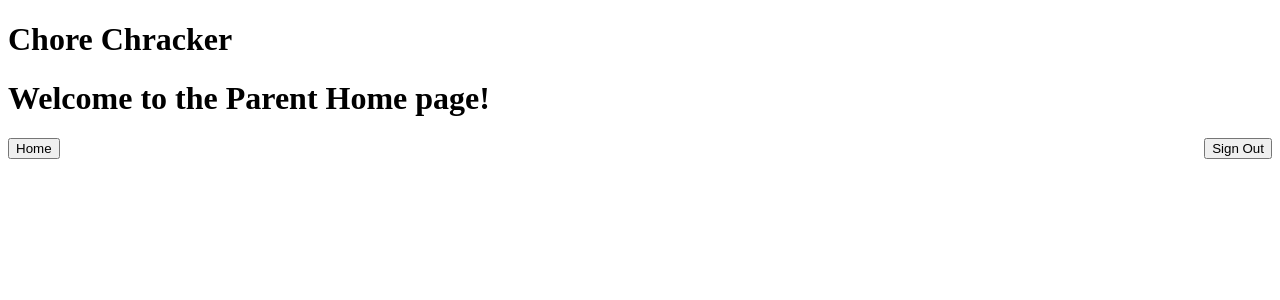
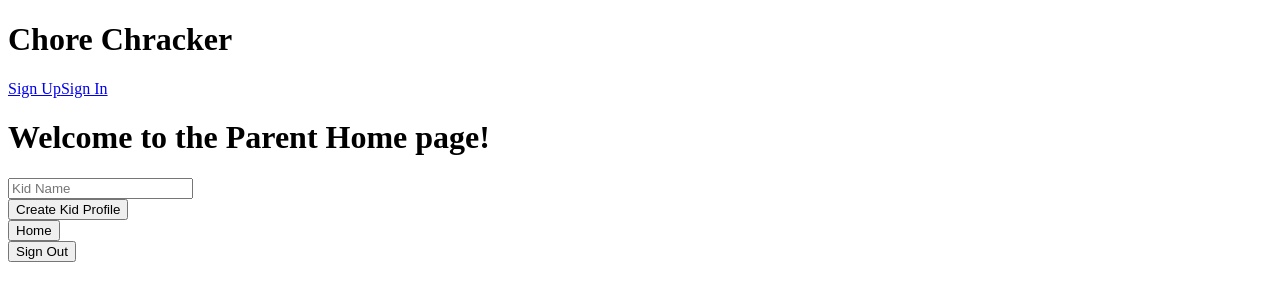
Before and after one commit to TheEPICturkey/ChoreChracker, a React (Create React App) app: page /parentHome in a window 1280 px wide. Shown: the top 300 px of the page. Built offline with nearby package versions, Linux system fonts and the light colour scheme; no server answers.

Commit message:
Fixed major bugs and added ability to create child profile.

```diff
--- a/src/App.js
+++ b/src/App.js
@@ -29,15 +29,18 @@
 
 import React from 'react';
 import { BrowserRouter as Router, Route, Routes } from 'react-router-dom';
+
+// Context Providers
+import { AuthProvider } from './context/AuthContext';
+
+// Components
 import Navbar from './components/navigation/Navbar';
 import SignIn from './components/auth/SignIn';
 import SignUp from './components/auth/SignUp';
 import Home from './components/navigation/Home';
+import KidProfile from './components/navigation/KidProfile';
 import ParentProfile from './components/navigation/ParentProfile';
 import ParentHome from './components/navigation/ParentHome';
-import { AuthProvider } from './context/AuthContext';
-
-<Route path="/parent-home" element={<ParentHome />} />
 
 const App = () => {
   return (
@@ -49,12 +52,14 @@ const App = () => {
           <Route path="/sign-in" element={<SignIn />} />
           <Route path="/sign-up" element={<SignUp />} />
           <Route path="/home" element={<Home />} />
-          <Route path="/home/parent" element={<ParentProfile />} /> {/* New route for the ParentProfile component */}
-          <Route path="/parentHome" element={<ParentHome />} /> {/* New route for the ParentHome component */}
+          <Route path="/kid-profile" element={<KidProfile />} />
+          <Route path="/kid-profile/:id" element={<KidProfile />} />
+          <Route path="/home/parent" element={<ParentProfile />} />
+          <Route path="/parentHome" element={<ParentHome />} />
         </Routes>
       </Router>
     </AuthProvider>
   );
-}
+};
 
 export default App;
--- a/src/components/navigation/Home.js
+++ b/src/components/navigation/Home.js
@@ -1,11 +1,21 @@
-import React from 'react';
+import React, { useContext } from 'react';
+import { AuthContext } from '../../context/AuthContext';
 import ParentProfile from './ParentProfile';
+import { useNavigate } from 'react-router-dom';
 
 function Home() {
+  const navigate = useNavigate();
+  const { kids } = useContext(AuthContext);
+
   return (
     <div>
       <h1>Home</h1>
       <ParentProfile />
+      {kids.map(kid => (
+        <div key={kid.id} onClick={() => navigate(`/kid-profile/${kid.id}`)}>
+          {kid.name}
+        </div>
+      ))}
     </div>
   );
 }
--- /dev/null
+++ b/src/components/navigation/KidProfile.js
@@ -0,0 +1,23 @@
+import React, { useContext } from 'react';
+import { useParams } from 'react-router-dom';
+import { AuthContext } from '../../context/AuthContext';
+
+function KidProfile() {
+  const { id } = useParams();
+  const { kids } = useContext(AuthContext);
+
+  const kid = kids.find(k => k.id === parseInt(id));
+
+  if (!kid) {
+    return <div>Kid not found</div>;
+  }
+
+  return (
+    <div>
+      <h1>{kid.name}'s Profile</h1>
+      {/* Other details about the kid can go here */}
+    </div>
+  );
+}
+
+export default KidProfile;
--- a/src/components/navigation/Navbar.js
+++ b/src/components/navigation/Navbar.js
@@ -50,18 +50,22 @@ function Navbar() {
 
   return (
     <nav>
-      {location.pathname === '/parentHome' ? null : (
-        currentUser ? (
+      {currentUser ? (
         <>
-            {location.pathname !== '/home' && <Link to="/">Home</Link>}
+          {location.pathname !== '/home' && location.pathname !== '/parentHome' && <Link to="/home">Home</Link>}
+          {location.pathname === '/ParentHome' && (
+            <div style={{ display: 'flex', justifyContent: 'space-between', width: '150px' }}>
+              <button onClick={() => navigate('/home')}>Home</button>
               <button onClick={handleSignOut}>Sign Out</button>
+            </div>
+          )}
+          {location.pathname !== '/ParentHome' && <button onClick={handleSignOut}>Sign Out</button>}
         </>
       ) : (
         <>
           <Link to="/sign-up">Sign Up</Link>
           <Link to="/sign-in">Sign In</Link>
         </>
-        )
       )}
     </nav>
   );
--- a/src/components/navigation/ParentHome.js
+++ b/src/components/navigation/ParentHome.js
@@ -14,24 +14,44 @@
 
 // export default ParentHome;
 
-import React from 'react';
+import React, { useState, useContext } from 'react';
 import { useNavigate } from 'react-router-dom';
-import { useContext } from 'react';
 import { AuthContext } from '../../context/AuthContext';
+import { db } from '../../firebase/index';
+import { setDoc, doc } from "firebase/firestore";
 
 function ParentHome() {
+  const [kidName, setKidName] = useState('');
   const navigate = useNavigate();
-  const { setCurrentUser } = useContext(AuthContext);
+  const { setCurrentUser, kids, setKids } = useContext(AuthContext);
 
   const handleSignOut = () => {
     setCurrentUser(null);
     navigate('/sign-in');
   };
 
+  const createKidProfile = async () => {
+    const newKid = { name: kidName, id: Date.now() };
+    try {
+      await setDoc(doc(db, "kids", newKid.id.toString()), newKid);  // Add the new kid to the Firestore database
+      setKids([...kids, newKid]);
+      setKidName('');
+    } catch (e) {
+      console.error("Error adding kid profile: ", e);
+    }
+  };
+
   return (
     <div>
       <h1>Welcome to the Parent Home page!</h1>
-      <div style={{ display: 'flex', justifyContent: 'space-between' }}>
+      <div style={{ display: 'flex', flexDirection: 'column', alignItems: 'flex-start' }}>
+        <input
+          type="text"
+          placeholder="Kid Name"
+          value={kidName}
+          onChange={(e) => setKidName(e.target.value)}
+        />
+        <button onClick={createKidProfile}>Create Kid Profile</button>
         <button onClick={() => navigate('/home')}>Home</button>
         <button onClick={handleSignOut}>Sign Out</button>
       </div>
--- a/src/components/navigation/ParentProfile.js
+++ b/src/components/navigation/ParentProfile.js
@@ -6,7 +6,7 @@ function ParentProfile() {
   const navigate = useNavigate();
 
   const navigateToParentHome = () => {
-    navigate('/ParentHome');
+    navigate('/parentHome');
   };
 
   return (
--- a/src/context/AuthContext.js
+++ b/src/context/AuthContext.js
@@ -2,14 +2,15 @@ import React, { createContext, useState } from 'react';
 
 export const AuthContext = createContext();
 
-export const AuthProvider = ({ children }) => {
+const AuthProvider = ({ children }) => {
   const [currentUser, setCurrentUser] = useState(null);
+  const [kids, setKids] = useState([]);
 
   return (
-    <AuthContext.Provider value={{ currentUser, setCurrentUser }}>
+    <AuthContext.Provider value={{ currentUser, setCurrentUser, kids, setKids }}>
       {children}
     </AuthContext.Provider>
   );
 };
 
-export default AuthProvider;
+export { AuthProvider };
--- a/src/firebase/index.js
+++ b/src/firebase/index.js
@@ -5,6 +5,7 @@ import {
   signOut,
   signInWithEmailAndPassword
 } from "firebase/auth";
+import { getFirestore, doc, setDoc } from "firebase/firestore";
 
 const firebaseConfig = {
   apiKey: process.env.REACT_APP_API_KEY,
@@ -18,6 +19,7 @@ const firebaseConfig = {
 
 initializeApp(firebaseConfig);
 const auth = getAuth();
+const db = getFirestore();
 
 const signOutUser = async () => {
   try {
@@ -28,4 +30,4 @@ const signOutUser = async () => {
   }
 };
 
-export { auth, signInWithEmailAndPassword, signOutUser, createUserWithEmailAndPassword };
+export { auth, signInWithEmailAndPassword, signOutUser, createUserWithEmailAndPassword, db };
```
Lines whose indentation alone changed are shown as unchanged.
